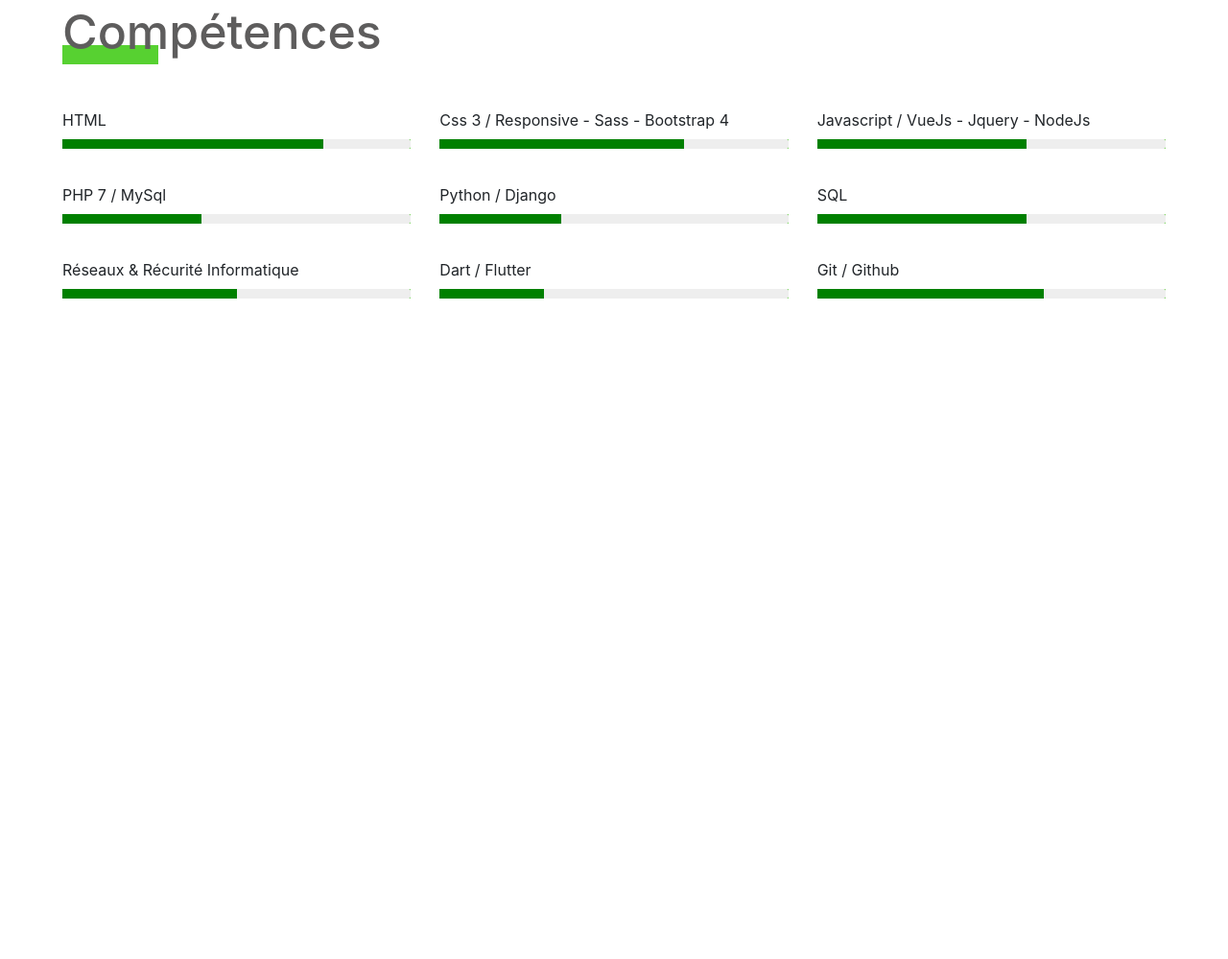
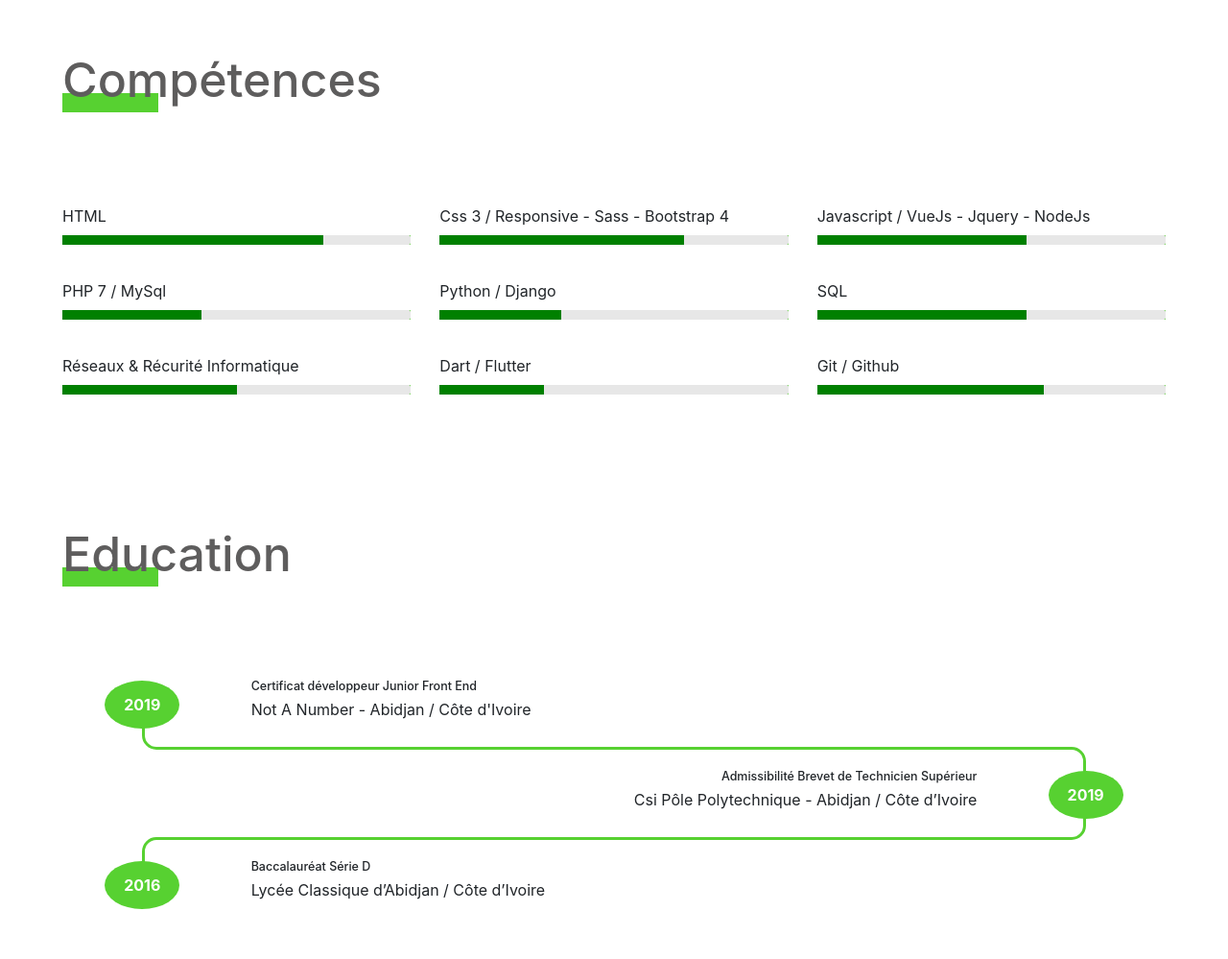
Before and after one commit to Yves97/site, a plain HTML site: page index.html in a window 1280 px wide. Shown: the part 1477-2476 px from the top of the page at 96% size. Before the commit the page ends 1874 px from the top, so only its background shows below. Drawn offline with Linux system fonts and the light colour scheme.

Commit message:
education

```diff
--- a/index.html
+++ b/index.html
@@ -153,6 +153,64 @@
             </div>
         </div>
     </section>
+    <section id="education">
+        <div class="container">
+            <h3>Education</h3>
+                <!--first section-->
+                <div class="row align-items-center how-it-works d-flex">
+                    <div class="col-2 text-center bottom d-inline-flex justify-content-center align-items-center">
+                        <div class="circle font-weight-bold">2019</div>
+                    </div>
+                    <div class="col-6">
+                        <h5>Certificat développeur Junior Front End</h5>
+                        <p>Not A Number - Abidjan / Côte d'Ivoire</p>
+                    </div>
+                </div>
+                <!--path between 1-2-->
+                <div class="row timeline">
+                    <div class="col-2">
+                        <div class="corner top-right"></div>
+                    </div>
+                    <div class="col-8">
+                        <hr/>
+                    </div>
+                    <div class="col-2">
+                        <div class="corner left-bottom"></div>
+                    </div>
+                </div>
+                <!--second section-->
+                <div class="row align-items-center justify-content-end how-it-works d-flex">
+                    <div class="col-6 text-right">
+                        <h5>Admissibilité Brevet de Technicien Supérieur </h5>
+                        <p>Csi Pôle Polytechnique  - Abidjan /  Côte d’Ivoire</p>
+                    </div>
+                    <div class="col-2 text-center full d-inline-flex justify-content-center align-items-center">
+                        <div class="circle font-weight-bold">2019</div>
+                    </div>
+                </div>
+                <!--path between 2-3-->
+                <div class="row timeline">
+                    <div class="col-2">
+                        <div class="corner right-bottom"></div>
+                    </div>
+                    <div class="col-8">
+                        <hr/>
+                    </div>
+                    <div class="col-2">
+                        <div class="corner top-left"></div>
+                    </div>
+                </div>
+                <!--third section-->
+                <div class="row align-items-center how-it-works d-flex">
+                    <div class="col-2 text-center top d-inline-flex justify-content-center align-items-center">
+                        <div class="circle font-weight-bold">2016</div>
+                    </div>
+                    <div class="col-6">
+                        <h5>Baccalauréat Série D</h5>
+                        <p>Lycée Classique d’Abidjan /  Côte d’Ivoire</p>
+                    </div>
+                </div>
+    </section>
 
 
     <!--***JS ressources***-->
--- a/ressources/css/style.css
+++ b/ressources/css/style.css
@@ -139,7 +139,7 @@ animation: yv-effect 1.5s infinite;
     }
 }
 
-#about, #skills{
+#about, #skills, #education{
     padding: 5rem;
 }
 
@@ -147,15 +147,15 @@ animation: yv-effect 1.5s infinite;
     padding: 1rem;
 }
 
-.box-content-info > h3, #skills  h3{
+.box-content-info > h3, #skills h3, #education h3{
     font-size: 5rem;
     position: relative;
     cursor: default;
     color: var(--color-gray);
-    margin-bottom: 5rem;
+    margin-bottom: 10rem;
 }
 
-.box-content-info > h3::before, #skills  h3::before{
+.box-content-info > h3::before, #skills h3::before, #education h3::before{
     content:" ";
     position: absolute;
     bottom: -.4rem;
@@ -166,7 +166,7 @@ animation: yv-effect 1.5s infinite;
     transition: var(--default-transition);
 }
 
-.box-content-info > h3:hover::before, #skills  h3:hover::before{
+.box-content-info > h3:hover::before, #skills h3:hover::before, #education h3:hover::before{
     width: 20rem;
 }
 
@@ -230,7 +230,6 @@ animation: yv-effect 1.5s infinite;
 
 }
 
-
 .skills{
     margin-bottom: 3rem;
 }
@@ -246,8 +245,90 @@ animation: yv-effect 1.5s infinite;
 }
 
 .skills progress[value]::-webkit-progress-bar{
-    background-color: #eee;
+    background-color: var(--white-fade);
     border-radius: 2px;
 }
 
+.circle {
+    padding: 13px 20px;
+    border-radius: 50%;
+    background-color: var(--color-green);
+    color: var(--color-white);
+    max-height: 5rem;
+    z-index: 2;
+}
+
+.how-it-works.row .col-2 {
+align-self: stretch;
+}
+
+.how-it-works.row .col-2::after {
+content: "";
+position: absolute;
+border-left: 3px solid var(--color-green);
+z-index: 1;
+}
+
+.how-it-works.row .col-2.bottom::after {
+height: 50%;
+left: 50%;
+top: 50%;
+}
+
+.how-it-works.row .col-2.full::after {
+height: 100%;
+left: calc(50% - 3px);
+}
+
+.how-it-works.row .col-2.top::after {
+height: 50%;
+left: 50%;
+top: 0;
+}
+
+.timeline div {
+padding: 0;
+height: 4rem;
+}
+
+.timeline hr {
+border-top: 3px solid var(--color-green);
+margin: 0;
+top: 1.7rem;
+position: relative;
+}
+
+.timeline .col-2 {
+display: flex;
+overflow: hidden;
+}
+
+.timeline .corner {
+border: 3px solid var(--color-green);
+width: 100%;
+position: relative;
+border-radius: 15px;
+}
+
+.timeline .top-right {
+left: 50%;
+top: -50%;
+}
+
+.timeline .left-bottom {
+left: -50%;
+top: calc(50% - 3px);
+}
+
+.timeline .top-left {
+left: -50%;
+top: -50%;
+}
+
+.timeline .right-bottom {
+left: 50%;
+top: calc(50% - 3px);
+}
+
+
 /*------------------------------------*/
```
Also changed, not shown: test.html (added).
